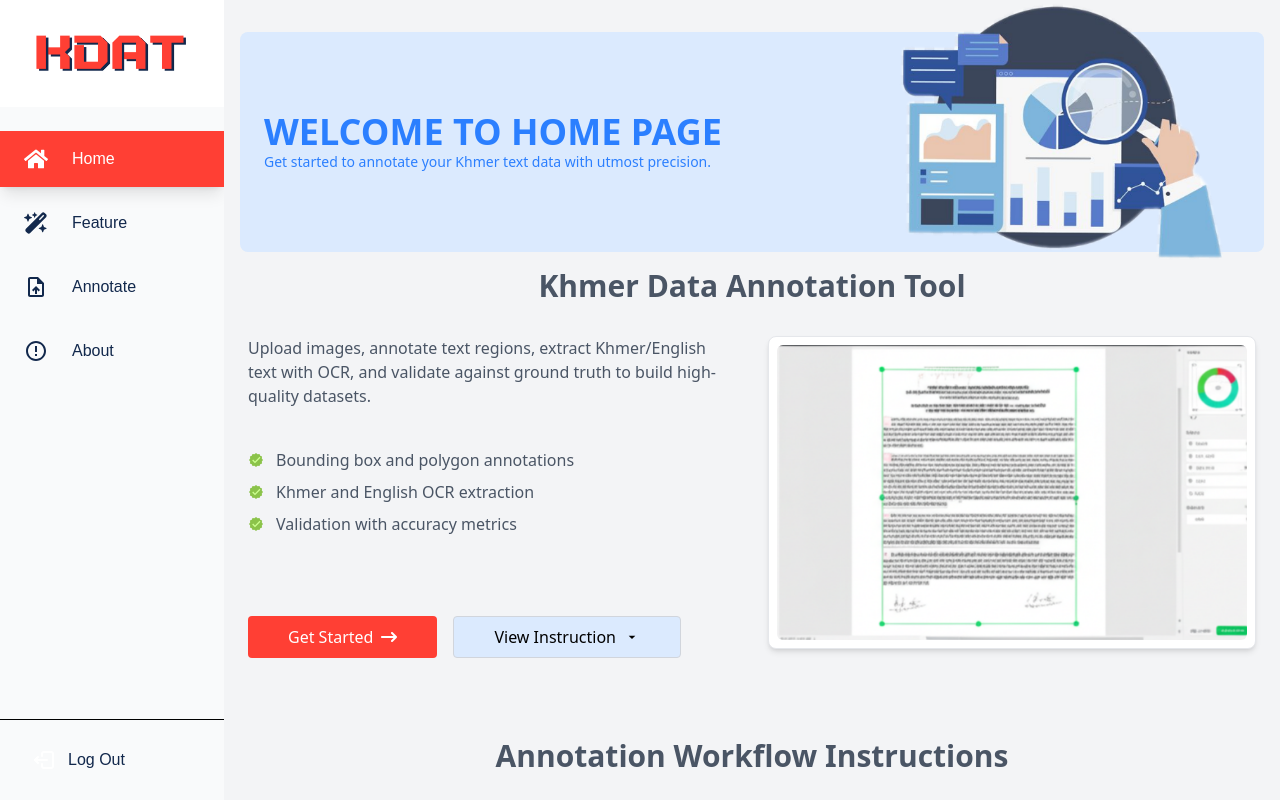
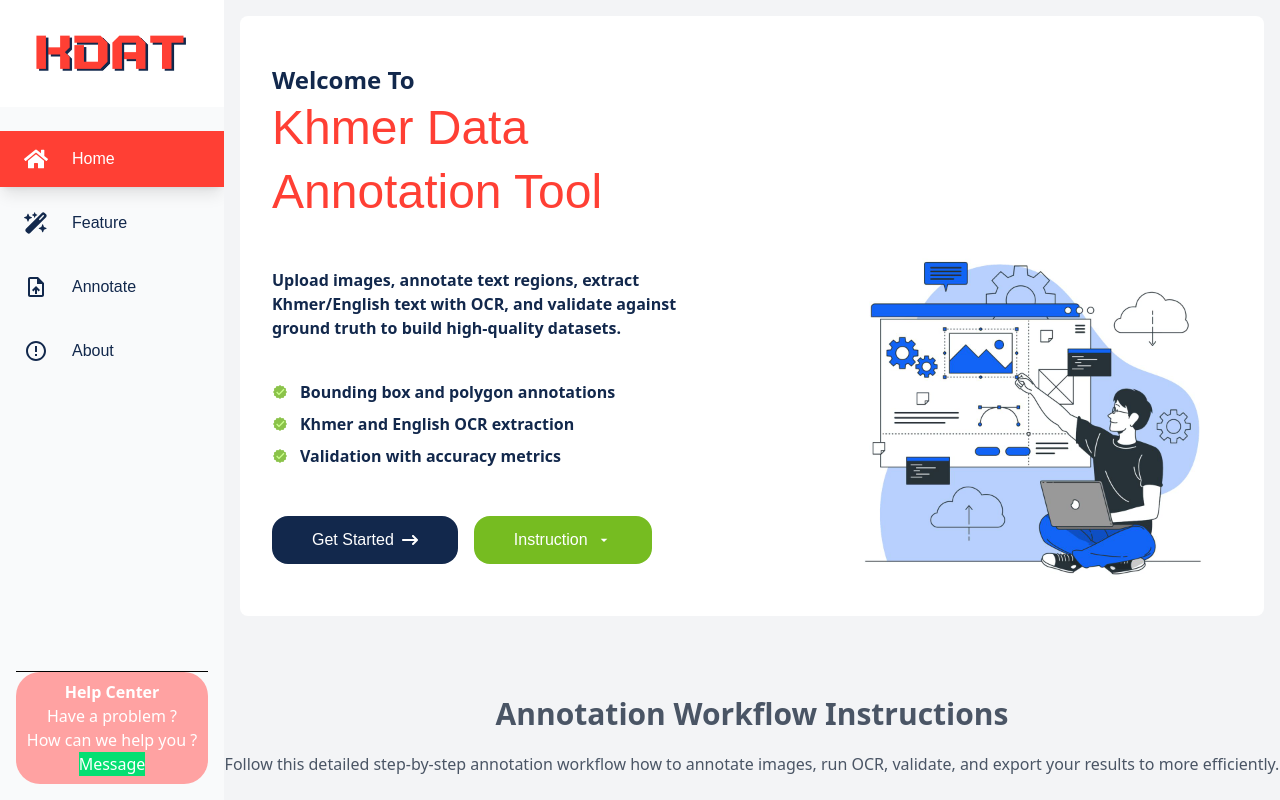
Before and after one commit to Sievlinh/Khmer-Annotation-Tool-Frontend, a React (Vite) app: page / in a window 1280 px wide. Built offline with nearby package versions, Linux system fonts and the light colour scheme; a web font is replaced by a local one.

Commit message:
Fixed on Home Page

```diff
--- a/src/components/ocr-controls.jsx
+++ b/src/components/ocr-controls.jsx
@@ -44,8 +44,8 @@ const { t } = useI18n()
             <SelectValue placeholder="Select OCR language" />
           </SelectTrigger>
           <SelectContent>
-            <SelectItem value="khm">khm (Khmer)</SelectItem>
-            <SelectItem value="eng">eng (English)</SelectItem>
+            <SelectItem value="khm">KH (Khmer)</SelectItem>
+            <SelectItem value="eng">EN (English)</SelectItem>
           </SelectContent>
         </Select>
       </div>
--- a/src/navigations/navigate.jsx
+++ b/src/navigations/navigate.jsx
@@ -54,14 +54,13 @@ const Sidebar = () => {
       </nav>
 
       {/* Logout Button */}
-      <div className="p-4 border-t border-black border-opacity-30">
-        <button
-          onClick={handleLogout}
-          className="flex items-center space-x-3 w-full px-4 py-3 hover:bg-white hover:bg-opacity-10 hover:text-blue-500 rounded-lg"
-        >
-          <TbLogout2 className="w-6 h-6" />
-          <span className="font-medium text-[#12284c] font-cadt">Log Out</span>
-        </button>
+      <div className="m-4 border-t border-black border-opacity-30">
+        <div className="bg-red-300 flex justify-center rounded-3xl flex-col items-center p-2">
+          <h1 className="font-bold text-white">Help Center</h1>
+          <h2>Have a problem ?</h2>
+          <h2>How can we help you ?</h2>
+          <button className="bg-green-400">Message</button>
+        </div>
       </div>
     </div>
   );
--- a/src/pages/Annotate.jsx
+++ b/src/pages/Annotate.jsx
@@ -34,7 +34,7 @@ const Annotate = () => {
   const [currentId, setCurrentId] = React.useState(null);
   const [images, setImages] = React.useState([]); // [{id, name, url(dataURL), width, height}]
   const [annotations, setAnnotations] = React.useState({}); // { imageId: [ {id, type, points|rect, text, gt, accuracy, label} ] }
-  const [activeTab, setActiveTab] = React.useState("detected");
+  const [activeTab, setActiveTab] = React.useState("annotation");
   const [lang, setLang] = React.useState("khm"); // OCR language
   const [exportOpen, setExportOpen] = React.useState(false);
 
@@ -165,9 +165,10 @@ const Annotate = () => {
   };
 
   return (
-    <div className="min-h-full bg-gray-50 m-6">
-      <h1 className="text-3xl font-bold">Annotate</h1>
-      <div className="bg-[#E5E9EC] px-2 py-1 my-3 rounded inline-block w-fit">
+    <>
+      <div className="min-h-full bg-white p-6">
+        <h1 className="text-5xl font-cadt text-[#ff3f34]">Annotate</h1>
+        <div className="bg-[#E5E9EC] px-6 py-1 my-3 rounded-sm inline-block w-fit">
           <h4 className="text-sm font-semibold">Tip: Use keyboard shortcuts</h4>
         </div>
 
@@ -195,8 +196,7 @@ const Annotate = () => {
                     {images.map((img, idx) => (
                       <button
                         key={img.id}
-                      className={`w-full text-left p-2 text-sm hover:bg-blue-50 ${
-                        img.id === currentId
+                        className={`w-full text-left p-2 text-sm hover:bg-blue-50 ${img.id === currentId
                             ? "bg-blue-50 border-l-4 border-blue-500"
                             : ""
                           }`}
@@ -227,8 +227,7 @@ const Annotate = () => {
                     </Button>
                     <span className="text-xs text-gray-600">
                       {images.length > 0
-                      ? `${images.findIndex((i) => i.id === currentId) + 1} / ${
-                          images.length
+                        ? `${images.findIndex((i) => i.id === currentId) + 1} / ${images.length
                         }`
                         : "0 / 0"}
                     </span>
@@ -293,7 +292,7 @@ const Annotate = () => {
                     onClick={() => setMode("edit")}
                   >
                     <PenTool className="w-4 h-4" />
-                  edit
+                    Edit
                   </Button>
                   <Button
                     id="btn-ocr-entire"
@@ -313,7 +312,7 @@ const Annotate = () => {
                   </Button>
                   <Button variant="ghost" onClick={onClearAll}>
                     <Trash2 className="w-4 h-4 mr-2" />
-                  ClearAll
+                    Clear all
                   </Button>
                 </div>
               </CardHeader>
@@ -384,7 +383,6 @@ const Annotate = () => {
             </Tabs>
           </div>
         </div>
-      <Footer/>
         <ExportDialog
           open={exportOpen}
           onOpenChange={setExportOpen}
@@ -393,6 +391,8 @@ const Annotate = () => {
           projectMeta={{ name: "Khmer Data Annotation Tool", lang }}
         />
       </div>
+      <Footer />
+    </>
   );
 };
 
--- a/src/pages/Home.jsx
+++ b/src/pages/Home.jsx
@@ -3,6 +3,7 @@ import { FcApproval } from "react-icons/fc";
 import { FaArrowRightLong } from "react-icons/fa6";
 import { MdOutlineArrowDropDown } from "react-icons/md";
 import home from "../assets/home.png";
+import homepage from "../assets/homepage.jpg";
 import Nav2 from "../assets/Nav2.png";
 import {
   FaUpload,
@@ -172,7 +173,7 @@ export const Home = () => {
   return (
     <div className="home-container">
       {/* Welcome Banner */}
-      <div className="flex justify-between items-center h-55 bg-blue-100 p-6 m-4 rounded-lg mt-8 mb-4">
+      {/* <div className="flex justify-between items-center h-55 bg-blue-100 p-6 m-4 rounded-lg mt-8 mb-4">
         <div>
           <h1 className="text-4xl font-bold text-blue-500">
             WELCOME TO HOME PAGE
@@ -188,21 +189,24 @@ export const Home = () => {
             className="rounded-md max-h-90 object-contain items-center"
           />
         </div>
-      </div>
-      <h2 className="text-3xl font-bold text-gray-600 mb-8 text-center ">
-        Khmer Data Annotation Tool
+      </div> */}
+      <div className="bg-white m-4 pt-12 rounded-lg">
+        <h2 className="text-2xl font-bold ml-8 text-[#12284c] mb-2 text-start ">
+          Welcome To
         </h2>
+        <h2 className="text-5xl font-cadt ml-8 text-[#ff3f34] mb-4 text-start" >Khmer Data</h2>
+        <h2 className="text-5xl font-cadt ml-8 text-[#ff3f34] text-start" >Annotation Tool</h2>
         {/* Tool Section */}
-      <section className="grid grid-cols-1 lg:grid-cols-2 gap-8 items-start px-6">
+        <section className="grid grid-cols-1 lg:grid-cols-2 gap-8 items-center px-8">
           {/* Left Content */}
           <div>
-          <p className="text-gray-600 max-w-2xl mb-6">
+            <p className="text-[#12284c] font-semibold max-w-2xl mb-">
               Upload images, annotate text regions, extract Khmer/English text
               with OCR, and validate against ground truth to build high-quality
               datasets.
             </p>
 
-          <ul className="text-gray-600 mt-10 space-y-2">
+            <ul className="text-[#12284c] font-bold mt-10 space-y-2">
               <li className="flex items-center">
                 <FcApproval className="mr-3" /> Bounding box and polygon
                 annotations
@@ -214,11 +218,11 @@ export const Home = () => {
                 <FcApproval className="mr-3" /> Validation with accuracy metrics
               </li>
             </ul>
-          <div className="flex gap-4 mt-20">
+            <div className="flex gap-4 mt-12">
               {/* Upload Button */}
               <a
                 href="/annotate"
-              className="bg-[#ff3f34] text-white px-10 py-2 rounded flex items-center gap-2"
+                className="bg-[#12284c] text-white px-10 py-3 rounded-2xl flex items-center gap-2 font-cadt"
               >
                 {" "}
                 Get Started <FaArrowRightLong />{" "}
@@ -227,24 +231,25 @@ export const Home = () => {
               {/* Scroll Button */}
               <a
                 href="#instructions"
-              className="border border-gray-300 px-10 py-2 bg-blue-100 rounded flex items-center gap-2"
+                className="bg-[#76bc21] text-white px-10 py-3 rounded-2xl flex items-center gap-2 font-cadt"
               >
                 {" "}
-              View Instruction <MdOutlineArrowDropDown />{" "}
+                Instruction <MdOutlineArrowDropDown />{" "}
               </a>
             </div>
           </div>
           {/* Right Image Panel */}
-        <div className="flex justify-center">
-          <div className="bg-white shadow-md rounded-lg p-2 border border-gray-200">
+          <div className="flex justify-end items-center">
+            <div className="bg-white">
               <img
-              src={home}
+                src={homepage}
                 alt="Annotated Document"
-              className="rounded-md max-h-90 object-contain"
+                className="rounded-md max-h-100 object-contain"
               />
             </div>
           </div>
         </section>
+      </div>
       {/* Instructions Section */}
       <section
         id="instructions"
@@ -305,8 +310,7 @@ export const Home = () => {
               {/* Dot with icon */}
               <span
                 className={`flex items-center justify-center w-12 h-12 rounded-full shadow-md text-white mb-4
-            ${
-              index % 2 === 0
+            ${index % 2 === 0
                     ? "bg-blue-400"
                     : index % 2 === 1
                       ? "bg-blue-400"
```
Also changed, not shown: src/assets/homepage.jpg (added). Lines whose indentation alone changed are shown as unchanged.
